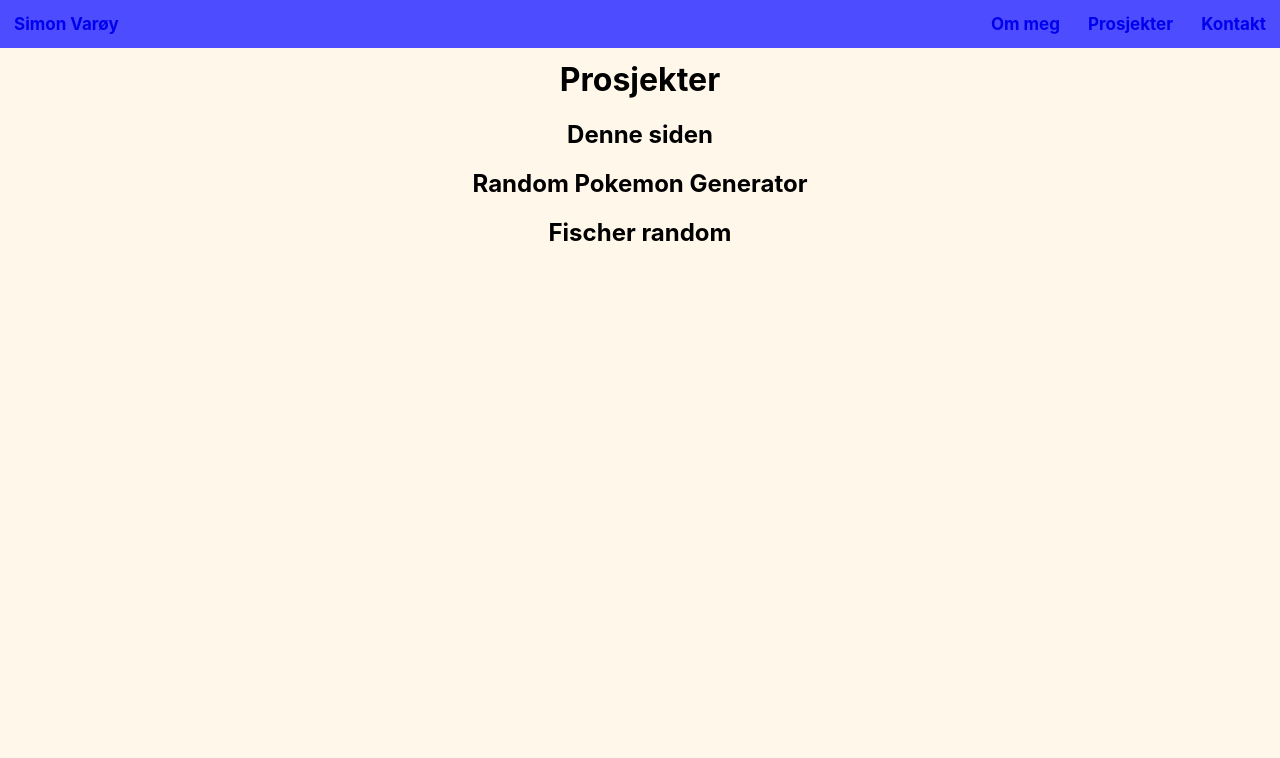
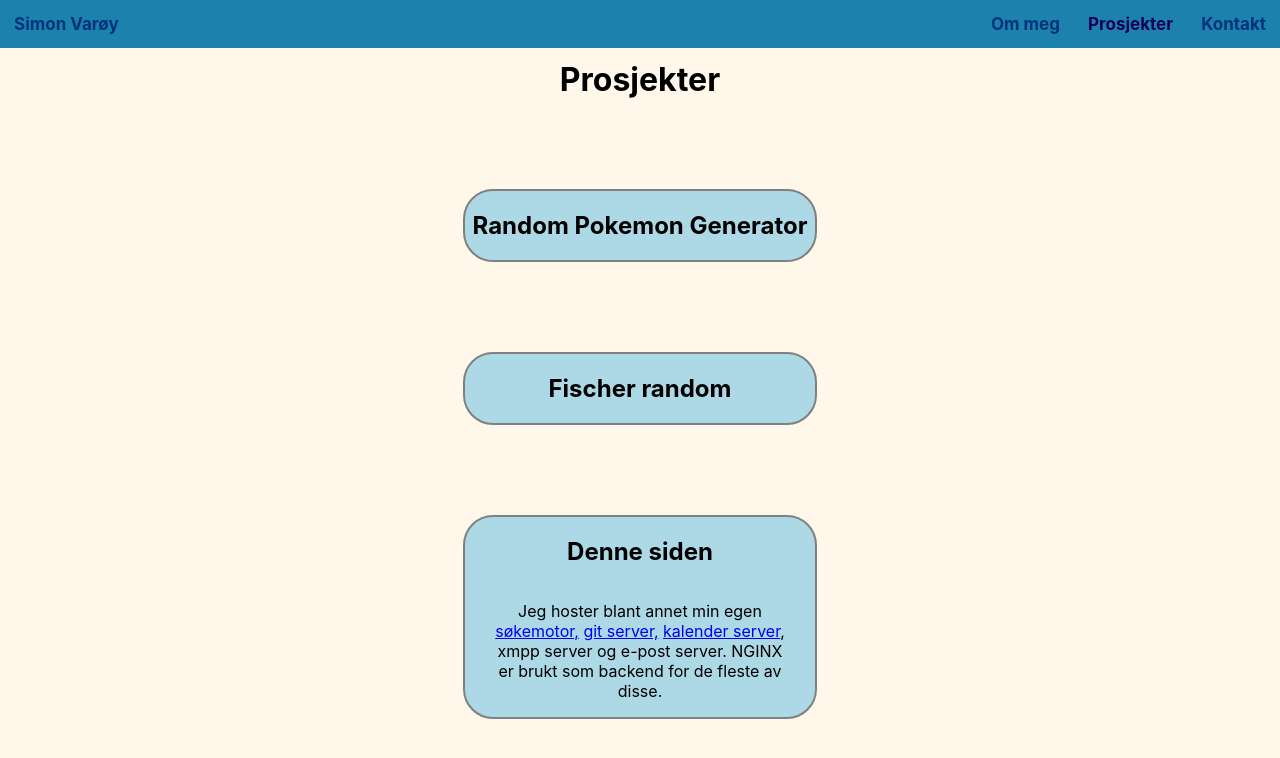
Before and after one commit to SimonVaroy/portfolio, a React (Create React App) app: page /prosjekter in a window 1280 px wide. Shown: the top 758 px of the page. Built offline with nearby package versions, Linux system fonts and the light colour scheme.

Commit message:
some more styling changes

```diff
--- a/src/App.css
+++ b/src/App.css
@@ -12,7 +12,7 @@ nav {
    width: 100%;
    overflow: auto;
    height: auto;
-   background-color: #4D4DFF;
+   background-color: #1C82AD;
 }
 
 .left-links {
@@ -21,6 +21,7 @@ nav {
    font-weight: bolder;
    padding: 14px;
    text-decoration: none;
+   color: #00337C;
 }
 
 .links {
@@ -30,6 +31,7 @@ nav {
    text-decoration: none;
    font-size: 17px;
    font-weight: bolder;
+   color: #00337C;
 }
 
 .profilepic {
@@ -90,6 +92,28 @@ nav {
   margin-top: 100px;
 }
 
+.active {
+  color: #13005A;
+}
+
+.project {
+  border: 2px grey solid;
+  display: flex;
+  flex-direction: column;
+  justify-content: center;
+  align-items: center;
+  margin: 0 auto;
+  margin-top: 90px;
+  margin-bottom: 30px;
+  background-color: lightblue;
+  width: 350px;
+  border-radius: 30px;
+}
+
+.projecttext {
+  width: 300px;
+}
+
 h1, h2, h3, h4, p {
   text-align: center;
 }
--- a/src/components/Projects.jsx
+++ b/src/components/Projects.jsx
@@ -2,10 +2,19 @@ const Projects = () => {
   return(
     <div className="projects">
       <h1>Prosjekter</h1>
+      	<div className="project">
+      <h2>Random Pokemon Generator</h2>
+      	</div>
+	<div className="project">
+      <h2>Fischer random</h2>
+      	</div>
+	<div className="project">
       <h2>Denne siden</h2>
-      <h2>Random Pokemon Generator</h2>
-      <h2>Fischer random</h2>
-    </div>
+      	<div className="projecttext">
+      <p>Jeg hoster blant annet min egen <a href="https://searx.simonvaroy.xyz">søkemotor,</a> <a href="https://git.simonvaroy.xyz">git server,</a> <a href="https://cal.simonvaroy.xyz">kalender server</a>, xmpp server og e-post server. NGINX er brukt som backend for de fleste av disse.</p>
+      	</div>
+      </div>
+      </div>
   );
 };
 
--- a/src/pages/LandingPage.jsx
+++ b/src/pages/LandingPage.jsx
@@ -12,10 +12,10 @@ const LandingPage = () => {
   return (
     <>
       <nav>
-        <NavLink className={"left-links"} to="/">{Name}</NavLink>
-        <NavLink className={"links"} to="/ommeg">Om meg</NavLink>
-        <NavLink className={"links"} to="/prosjekter">Prosjekter</NavLink>
-        <NavLink className={"links"} to="/kontakt">Kontakt</NavLink>
+        <NavLink className={"left-links"} to="/" activeClassName="selected">{Name}</NavLink>
+        <NavLink className={"links"} to="/ommeg" activeClassName="selected">Om meg</NavLink>
+        <NavLink className={"links"} to="/prosjekter" activeClassName="selected">Prosjekter</NavLink>
+        <NavLink className={"links"} to="/kontakt" activeClassName="selected">Kontakt</NavLink>
       </nav>
 
       <Routes>
```
